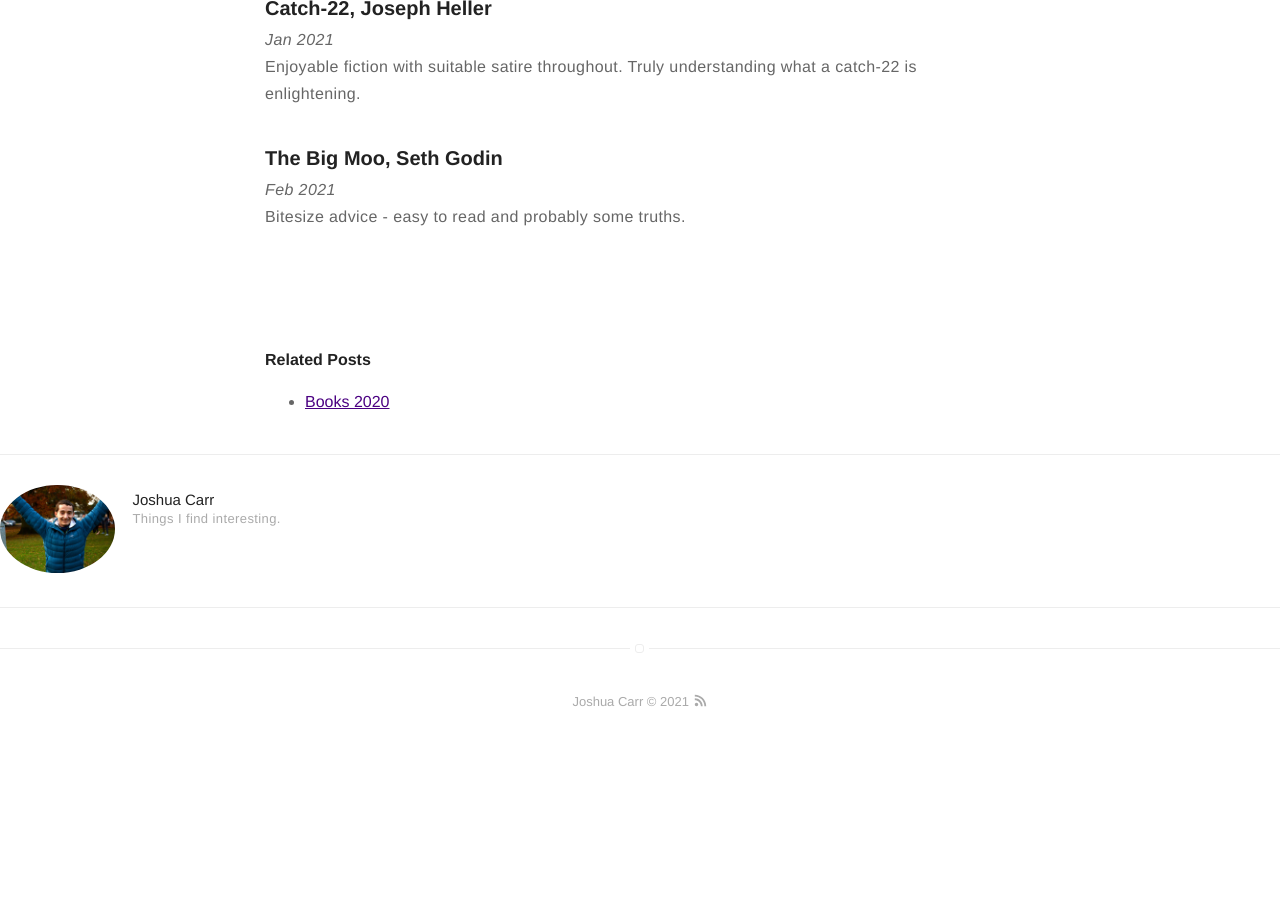
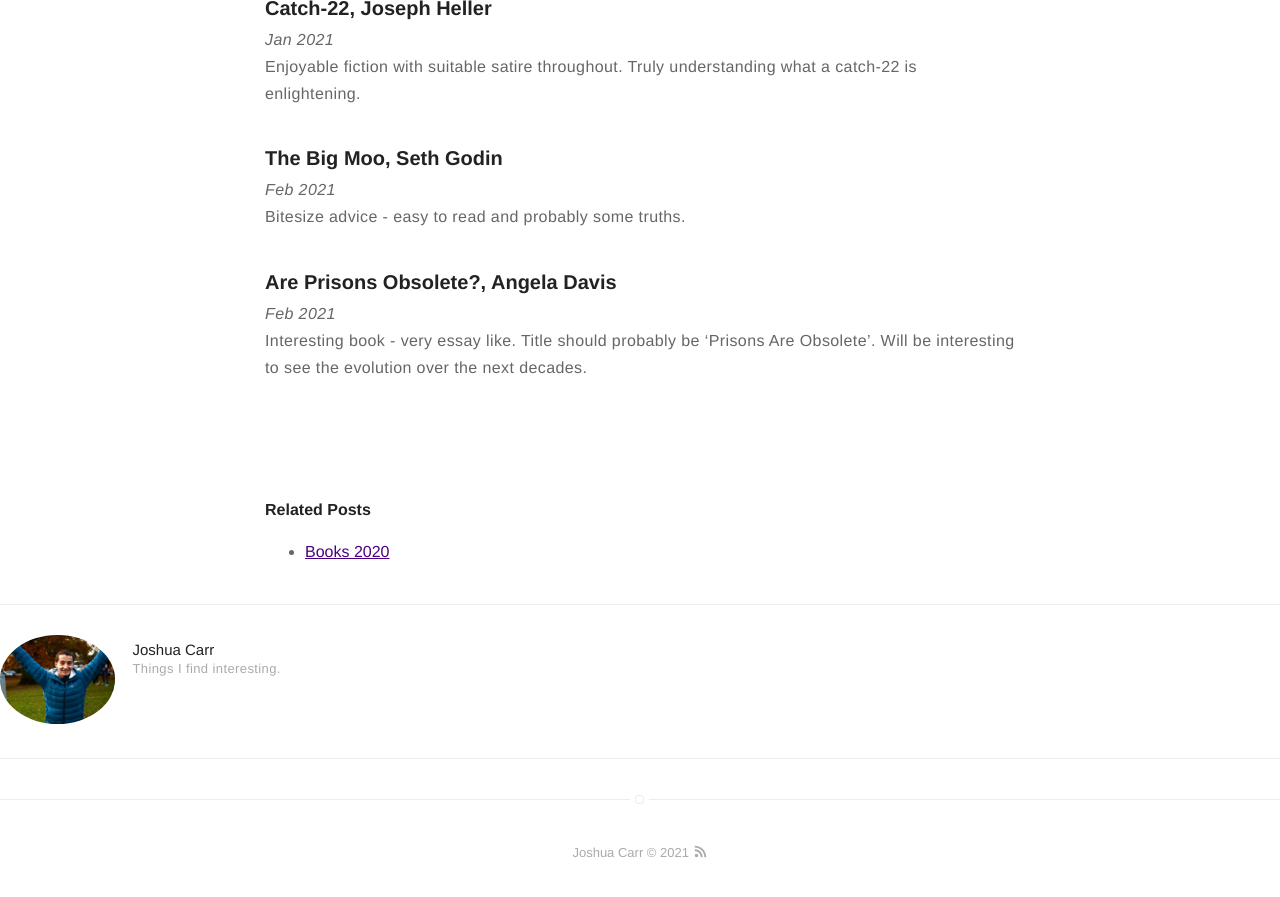
Before and after one commit to jc782/jc782.github.io, a Jekyll site: the page built from _posts/2020-12-30-Books-2021.markdown, in a window 1280 px wide and 900 px high, scrolled down 841 px. Shown: the top 897 px of the window. Built offline with Jekyll 4.4.1, drawn with Linux system fonts in a browser that asks for light colours; before the commit the page ends 1590 px from its top, so only the background shows below that.

Commit message:
+book Are Prisons Obsolete

```diff
--- a/_posts/2020-12-30-Books-2021.markdown
+++ b/_posts/2020-12-30-Books-2021.markdown
@@ -35,3 +35,7 @@ Enjoyable fiction with suitable satire throughout. Truly understanding what a ca
 ### The Big Moo, Seth Godin
 *Feb 2021*
 Bitesize advice - easy to read and probably some truths.
+
+### Are Prisons Obsolete?, Angela Davis
+*Feb 2021*
+Interesting book - very essay like. Title should probably be 'Prisons Are Obsolete'. Will be interesting to see the evolution over the next decades.
```
